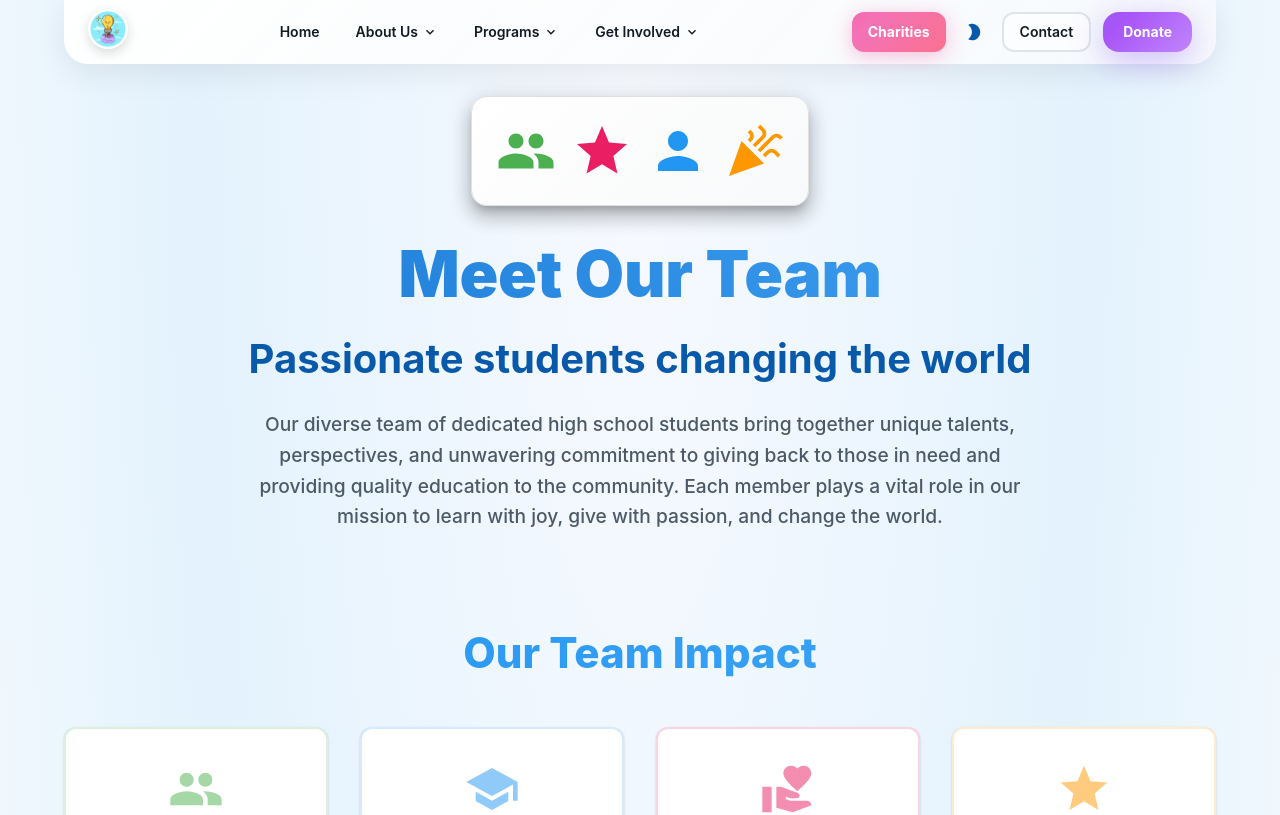
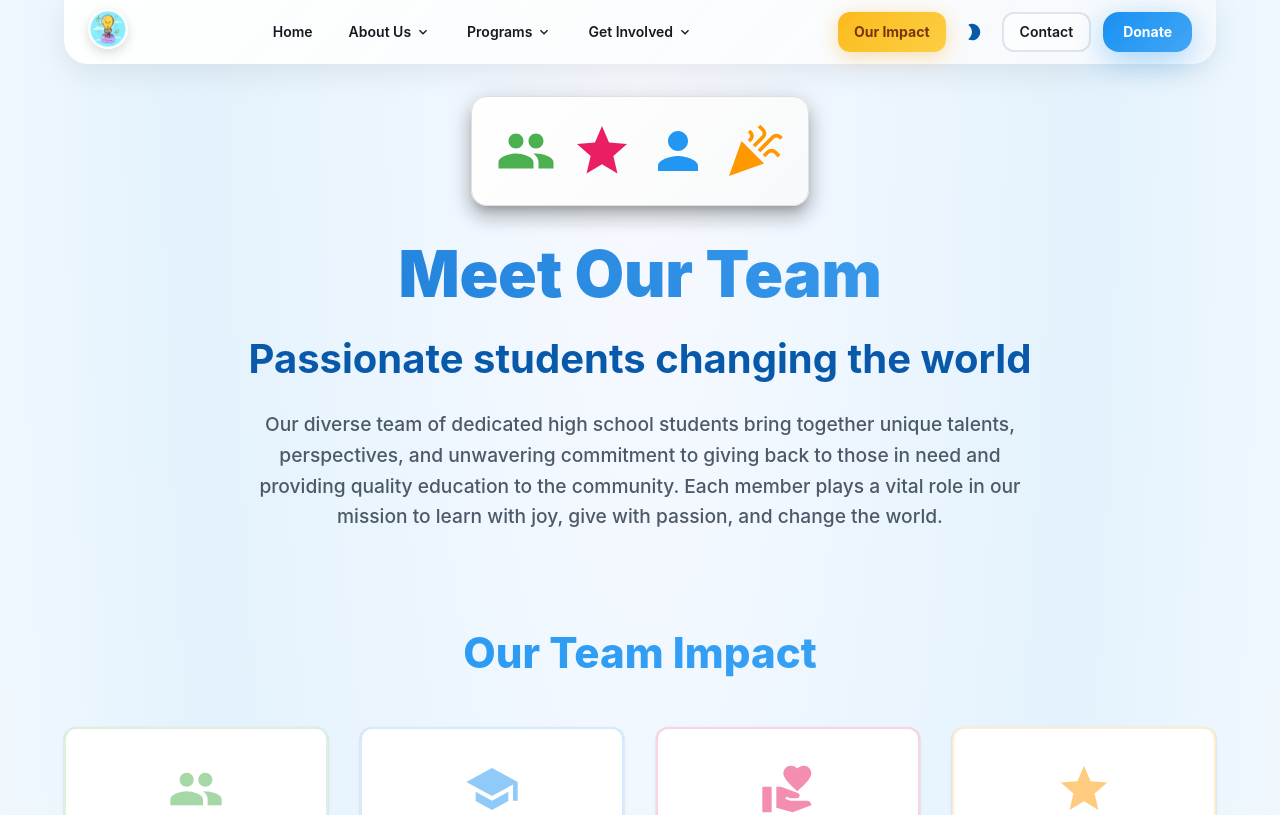
Before and after one commit to Jonathanz4344/EnlightenLearning, a React (Vite) app: page /About/Meet-Our-Team in a window 1280 px wide. Shown: the top 815 px of the page. Built offline with nearby package versions, Linux system fonts and the light colour scheme.

Commit message:
upodated charity

```diff
--- a/src/components/about/OurTeam.jsx
+++ b/src/components/about/OurTeam.jsx
@@ -118,7 +118,7 @@ const teamMembers = [
 
 // Team stats
 const teamStats = [
-    { icon: GroupIcon, value: String(TUTORING_SESSIONS), label: "Sessions Taught", color: "#4caf50" },
+    { icon: GroupIcon, value: `${TUTORING_SESSIONS}+`, label: "Sessions Taught", color: "#4caf50" },
     { icon: SchoolIcon, value: "200+", label: "Lives Impacted", color: "#2196f3" },
     { icon: VolunteerIcon, value: "30+", label: "Active Volunteers", color: "#e91e63" },
     { icon: StarIcon, value: "100%", label: "Dedication", color: "#ff9800" },
--- a/src/components/charities/Charities.jsx
+++ b/src/components/charities/Charities.jsx
@@ -79,8 +79,8 @@ const HeroSection = () => {
                 py: { xs: 8, md: 12 },
                 overflow: 'hidden',
                 background: isDarkMode
-                    ? 'linear-gradient(135deg, #1a1a2e 0%, #16213e 50%, #0f3460 100%)'
-                    : 'linear-gradient(135deg, #667eea 0%, #764ba2 50%, #f093fb 100%)',
+                    ? 'linear-gradient(135deg, #0f172a 0%, #1e3a5f 50%, #1e40af 100%)'
+                    : 'linear-gradient(135deg, #1976d2 0%, #2196f3 50%, #42a5f5 100%)',
             }}
         >
             {/* Animated background shapes */}
@@ -871,8 +871,8 @@ const CTASection = () => {
             sx={{
                 py: { xs: 8, md: 12 },
                 background: isDarkMode
-                    ? 'linear-gradient(135deg, #1a1a2e 0%, #16213e 100%)'
-                    : 'linear-gradient(135deg, #667eea 0%, #764ba2 100%)',
+                    ? 'linear-gradient(135deg, #0f172a 0%, #1e3a5f 100%)'
+                    : 'linear-gradient(135deg, #1976d2 0%, #2196f3 100%)',
             }}
         >
             <Container maxWidth="md">
@@ -903,7 +903,7 @@ const CTASection = () => {
                     <Button
                         component={Link}
                         to={PathConstants.DONATE_NOW}
-                        variant="contained"
+                        variant="outlined"
                         size="large"
                         endIcon={<ArrowIcon />}
                         sx={{
@@ -912,10 +912,13 @@ const CTASection = () => {
                             fontSize: '1.1rem',
                             fontWeight: 700,
                             borderRadius: 3,
-                            backgroundColor: 'white',
-                            color: '#667eea',
+                            backgroundColor: 'transparent',
+                            color: 'white',
+                            borderColor: 'white',
+                            borderWidth: 2,
                             '&:hover': {
-                                backgroundColor: 'rgba(255,255,255,0.9)',
+                                backgroundColor: 'rgba(255,255,255,0.15)',
+                                borderColor: 'white',
                                 transform: 'translateY(-2px)',
                             },
                         }}
--- a/src/components/footer/Footer.jsx
+++ b/src/components/footer/Footer.jsx
@@ -413,7 +413,7 @@ export default function Footer() {
                 to={PathConstants.CHARITIES}
                 aria-label="View our charity partners"
               >
-                Our Charities
+                Our Impact
               </FooterLink>
             </Box>
           </Box>
--- a/src/components/navBar/Header.jsx
+++ b/src/components/navBar/Header.jsx
@@ -221,8 +221,8 @@ const ContactButton = styled(Button)(({ theme }) => ({
 
 const DonateButton = styled(Button)(({ theme }) => ({
   background: theme.palette.mode === 'light'
-    ? 'linear-gradient(135deg, #8b5cf6 0%, #a855f7 25%, #c084fc 50%, #d946ef 75%, #e879f9 100%)'
-    : 'linear-gradient(135deg, #a78bfa 0%, #c4b5fd 25%, #ddd6fe 50%, #e879f9 75%, #f0abfc 100%)',
+    ? 'linear-gradient(135deg, #1976d2 0%, #2196f3 25%, #42a5f5 50%, #1e88e5 75%, #1565c0 100%)'
+    : 'linear-gradient(135deg, #42a5f5 0%, #64b5f6 25%, #90caf9 50%, #42a5f5 75%, #1e88e5 100%)',
   backgroundSize: '300% 300%',
   color: 'white',
   fontWeight: 700,
@@ -231,8 +231,8 @@ const DonateButton = styled(Button)(({ theme }) => ({
   fontSize: '0.875rem',
   borderRadius: '16px',
   boxShadow: theme.palette.mode === 'light'
-    ? '0 8px 32px rgba(139, 92, 246, 0.4)'
-    : '0 8px 32px rgba(167, 139, 250, 0.4)',
+    ? '0 8px 32px rgba(33, 150, 243, 0.4)'
+    : '0 8px 32px rgba(66, 165, 245, 0.4)',
   transition: 'all 0.4s cubic-bezier(0.4, 0, 0.2, 1)',
   position: 'relative',
   overflow: 'hidden',
@@ -251,8 +251,8 @@ const DonateButton = styled(Button)(({ theme }) => ({
   '&:hover': {
     transform: 'translateY(-3px) scale(1.05)',
     boxShadow: theme.palette.mode === 'light'
-      ? '0 12px 40px rgba(139, 92, 246, 0.5)'
-      : '0 12px 40px rgba(167, 139, 250, 0.5)',
+      ? '0 12px 40px rgba(33, 150, 243, 0.5)'
+      : '0 12px 40px rgba(66, 165, 245, 0.5)',
     '&::before': {
       transform: 'translateX(100%)',
     },
@@ -277,18 +277,18 @@ const DonateButton = styled(Button)(({ theme }) => ({
 
 const CharitiesButton = styled(Button)(({ theme }) => ({
   background: theme.palette.mode === 'light'
-    ? 'linear-gradient(135deg, #ec4899 0%, #f472b6 50%, #fb7185 100%)'
-    : 'linear-gradient(135deg, #f472b6 0%, #ec4899 50%, #db2777 100%)',
+    ? 'linear-gradient(135deg, #f59e0b 0%, #fbbf24 50%, #fcd34d 100%)'
+    : 'linear-gradient(135deg, #fbbf24 0%, #f59e0b 50%, #d97706 100%)',
   backgroundSize: '200% 200%',
-  color: 'white',
+  color: theme.palette.mode === 'light' ? '#78350f' : '#ffffff',
   fontWeight: 700,
   textTransform: 'none',
   padding: '8px 16px',
   fontSize: '0.875rem',
   borderRadius: '12px',
   boxShadow: theme.palette.mode === 'light'
-    ? '0 4px 20px rgba(236, 72, 153, 0.35)'
-    : '0 4px 20px rgba(244, 114, 182, 0.35)',
+    ? '0 4px 20px rgba(245, 158, 11, 0.35)'
+    : '0 4px 20px rgba(251, 191, 36, 0.35)',
   transition: 'all 0.3s cubic-bezier(0.4, 0, 0.2, 1)',
   position: 'relative',
   overflow: 'hidden',
@@ -307,8 +307,8 @@ const CharitiesButton = styled(Button)(({ theme }) => ({
   '&:hover': {
     transform: 'translateY(-2px) scale(1.03)',
     boxShadow: theme.palette.mode === 'light'
-      ? '0 8px 30px rgba(236, 72, 153, 0.45)'
-      : '0 8px 30px rgba(244, 114, 182, 0.45)',
+      ? '0 8px 30px rgba(245, 158, 11, 0.45)'
+      : '0 8px 30px rgba(251, 191, 36, 0.45)',
     '&::before': {
       transform: 'translateX(100%)',
     },
@@ -843,7 +843,7 @@ const Header = ({ mode, toggleColorMode }) => {
             <Box sx={{ display: "flex", alignItems: "center", gap: { xs: 0.5, sm: 1, md: 1.5 } }}>
               {!isMobile && (
                 <CharitiesButton component={Link} to={PathConstants.CHARITIES}>
-                  Charities
+                  Our Impact
                 </CharitiesButton>
               )}
               <ToggleColorMode mode={mode} toggleColorMode={toggleColorMode} />
@@ -928,7 +928,7 @@ const Header = ({ mode, toggleColorMode }) => {
               onClick={handleDrawerClose}
               fullWidth
             >
-              Charities
+              Our Impact
             </CharitiesButton>
           </ListItem>
         </List>
```
